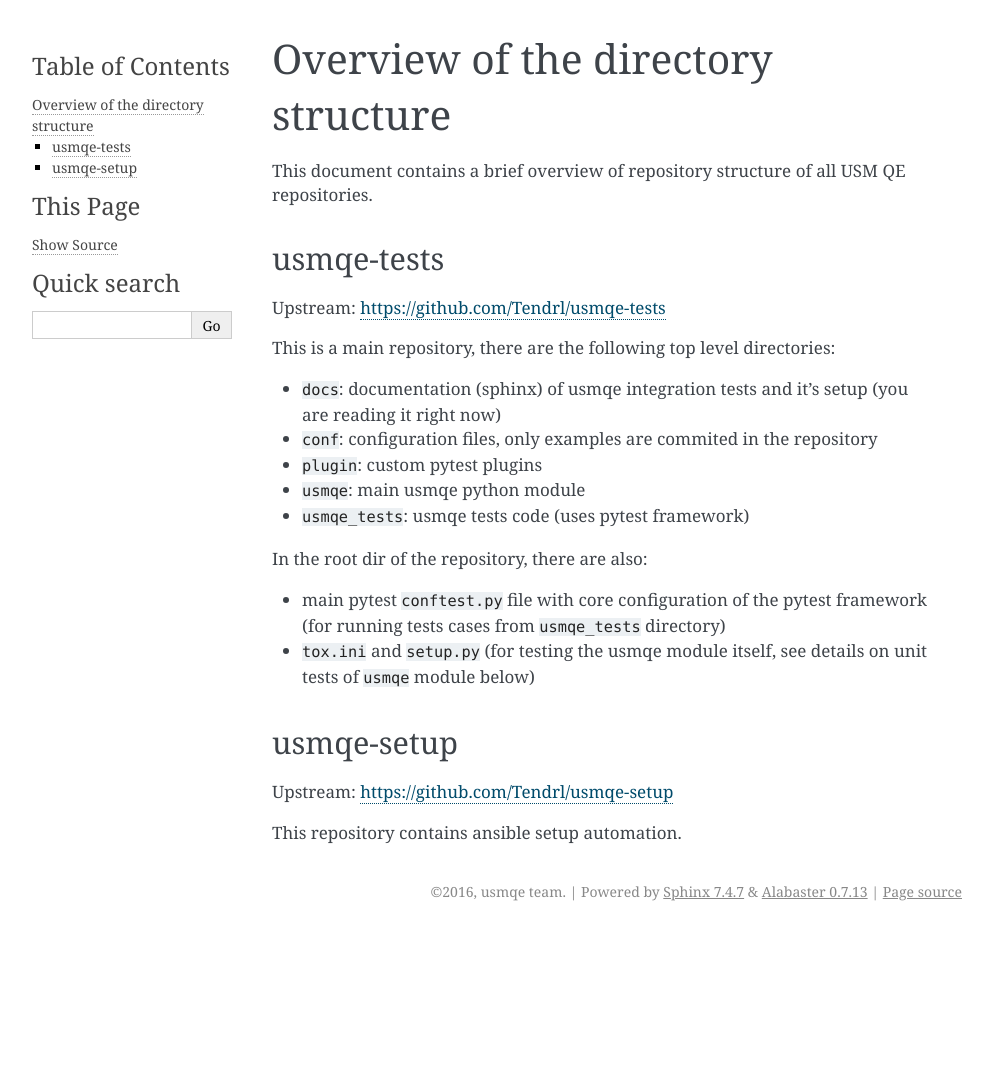
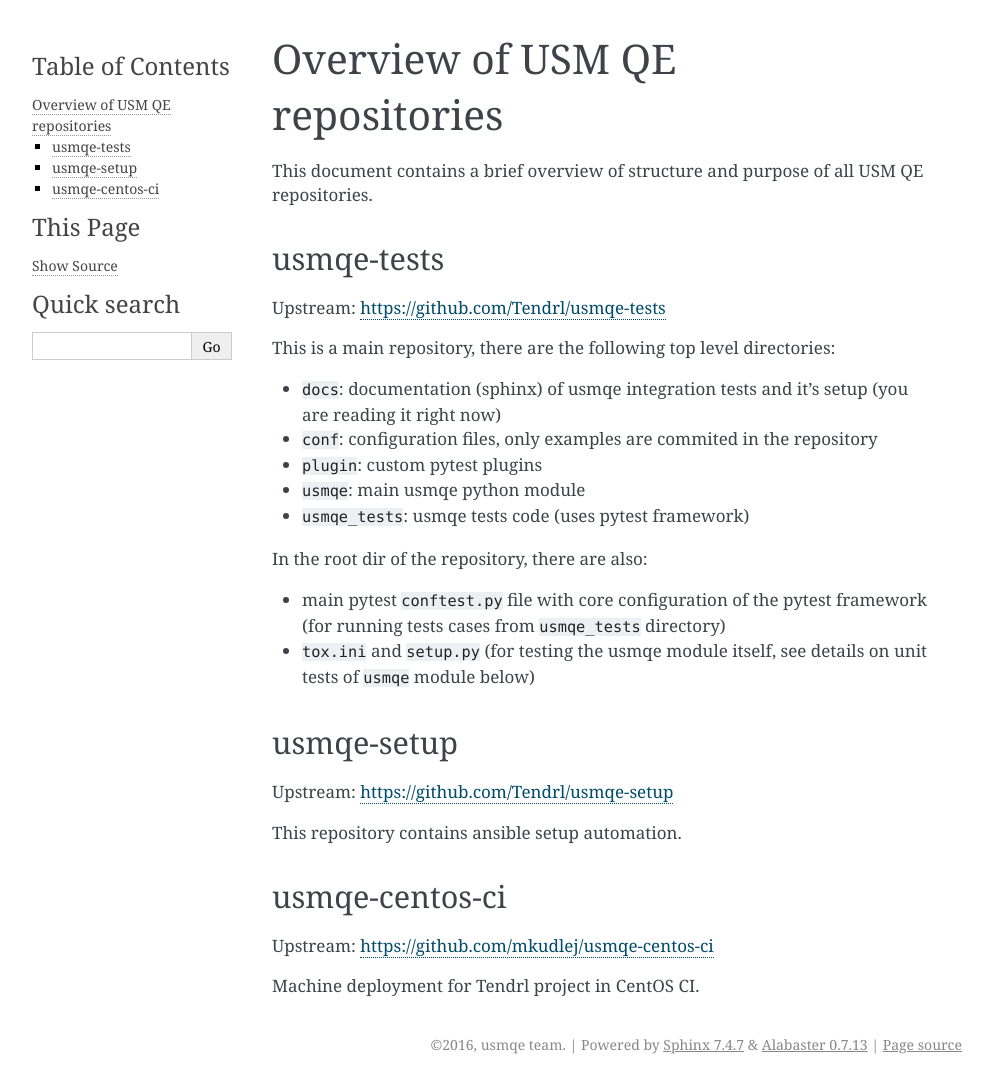
Before and after one commit to usmqe/usmqe-tests, a Sphinx documentation site: the page built from docs/repository_overview.rst, in a window 1280 px wide. Shown: the whole page, without its empty margins (148-1141 px from the left). Built offline with Sphinx 7.4.7, drawn with Linux system fonts in a browser that asks for light colours; before the commit the page ends 931 px from its top, so only the background shows below that.

Commit message:
docs: overview of repositories

```diff
--- a/docs/index.rst
+++ b/docs/index.rst
@@ -22,7 +22,7 @@
    :maxdepth: 2
 
    usmqe_team.rst
-   directory_structure_overview.rst
+   repository_overview.rst
    qe_server_setup.rst
    test_configuration.rst
    test_execution.rst
--- a/docs/directory_structure_overview.rst
+++ b/docs/repository_overview.rst
@@ -1,8 +1,8 @@
-=====================================
- Overview of the directory structure
-=====================================
+=================================
+ Overview of USM QE repositories
+=================================
 
-This document contains a brief overview of repository structure of all USM QE
+This document contains a brief overview of structure and purpose of all USM QE
 repositories.
 
 usmqe-tests
@@ -32,3 +32,10 @@
 Upstream: https://github.com/Tendrl/usmqe-setup
 
 This repository contains ansible setup automation.
+
+usmqe-centos-ci
+===============
+
+Upstream: https://github.com/mkudlej/usmqe-centos-ci
+
+Machine deployment for Tendrl project in CentOS CI.
```
